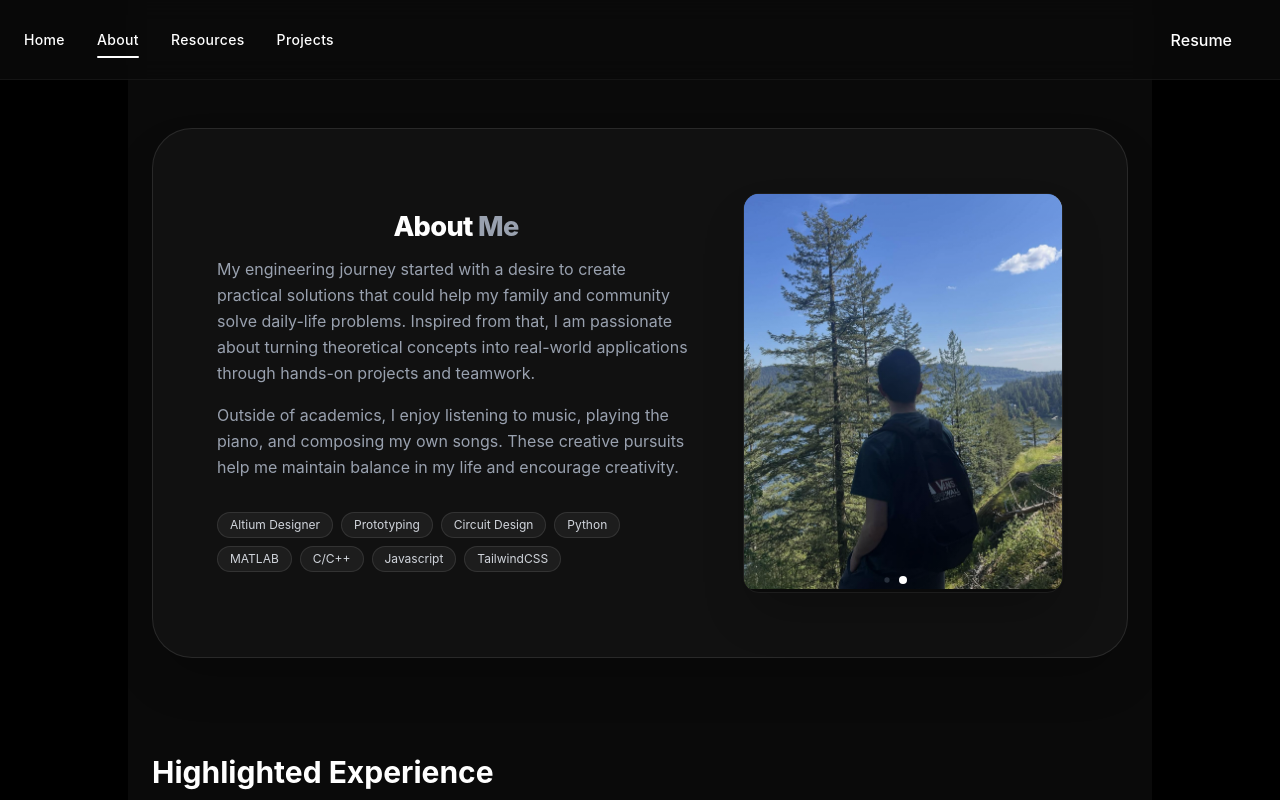
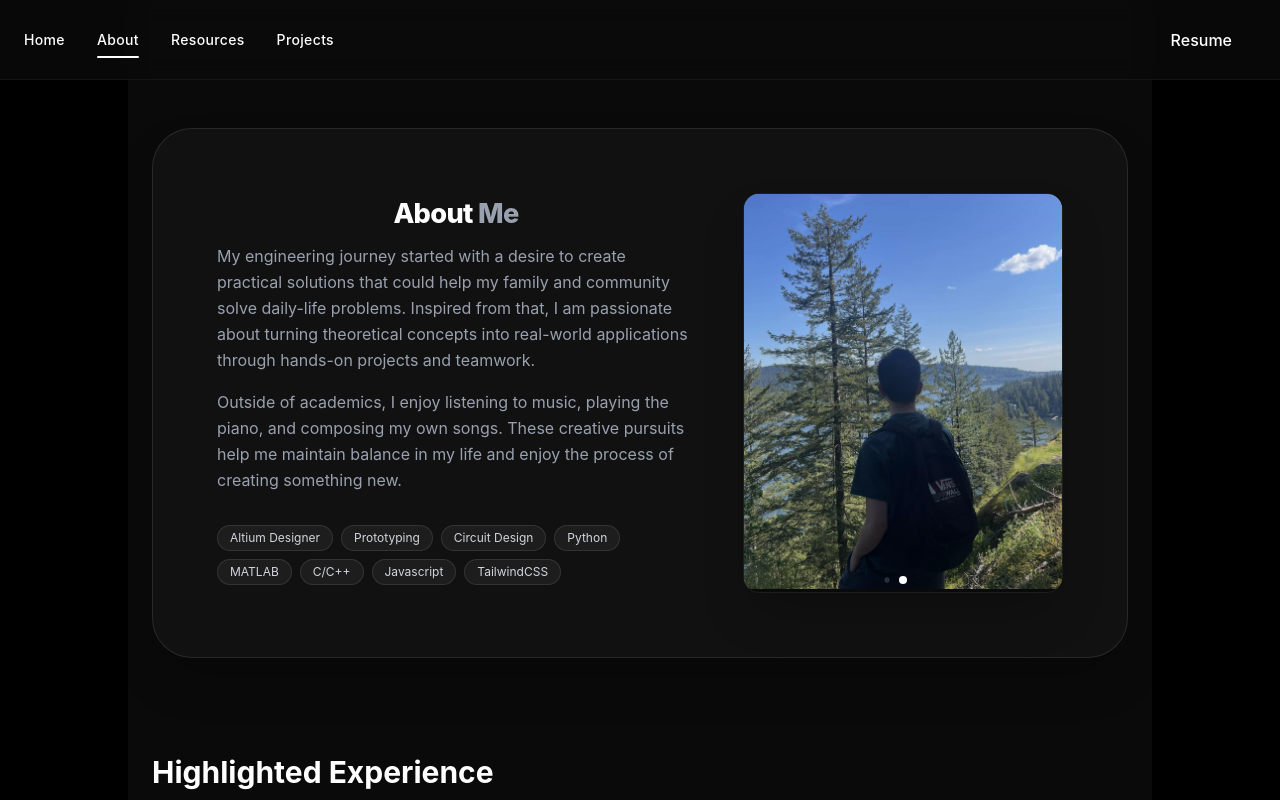
Before and after one commit to ttrieu2025/personal-website, a React (Vite) app: page /about in a window 1280 px wide. Shown: the top 800 px of the page. Built offline with nearby package versions, Linux system fonts and the light colour scheme.

Commit message:
fix: Fix wording

```diff
--- a/src/Pages/About.jsx
+++ b/src/Pages/About.jsx
@@ -41,8 +41,7 @@ function About() {
             My engineering journey started with a desire to create practical solutions that could help my family and community solve daily-life problems. Inspired from that, I am passionate about turning theoretical concepts into real-world applications through hands-on projects and teamwork.
             </p>
             <p className="text-lg md:text-base leading-relaxed text-gray-400 text-left">
-
-            Outside of academics, I enjoy listening to music, playing the piano, and composing my own songs. These creative pursuits help me maintain balance in my life and encourage creativity.</p>
+            Outside of academics, I enjoy listening to music, playing the piano, and composing my own songs. These creative pursuits help me maintain balance in my life and enjoy the process of creating something new.</p>
           </div>
 
           {/* Skills tags */}
```
